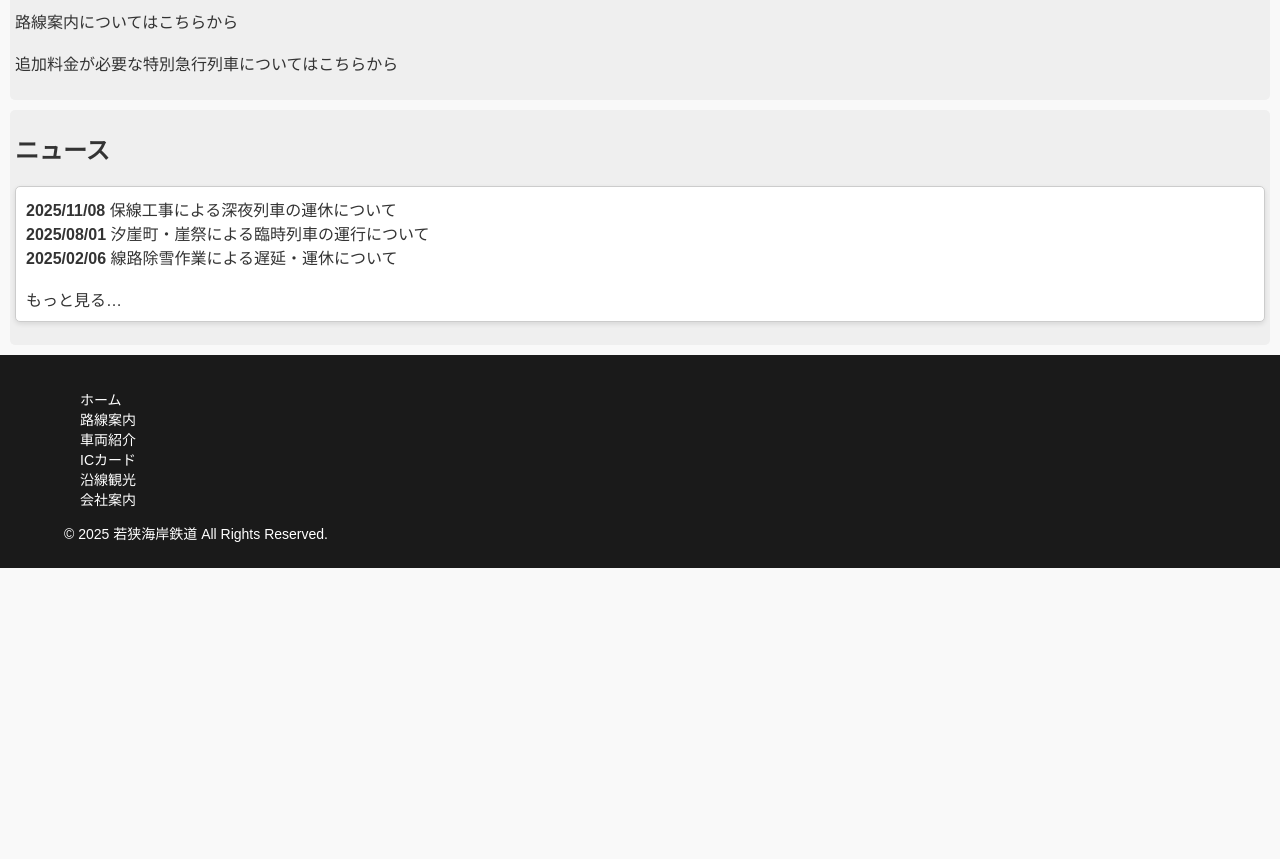
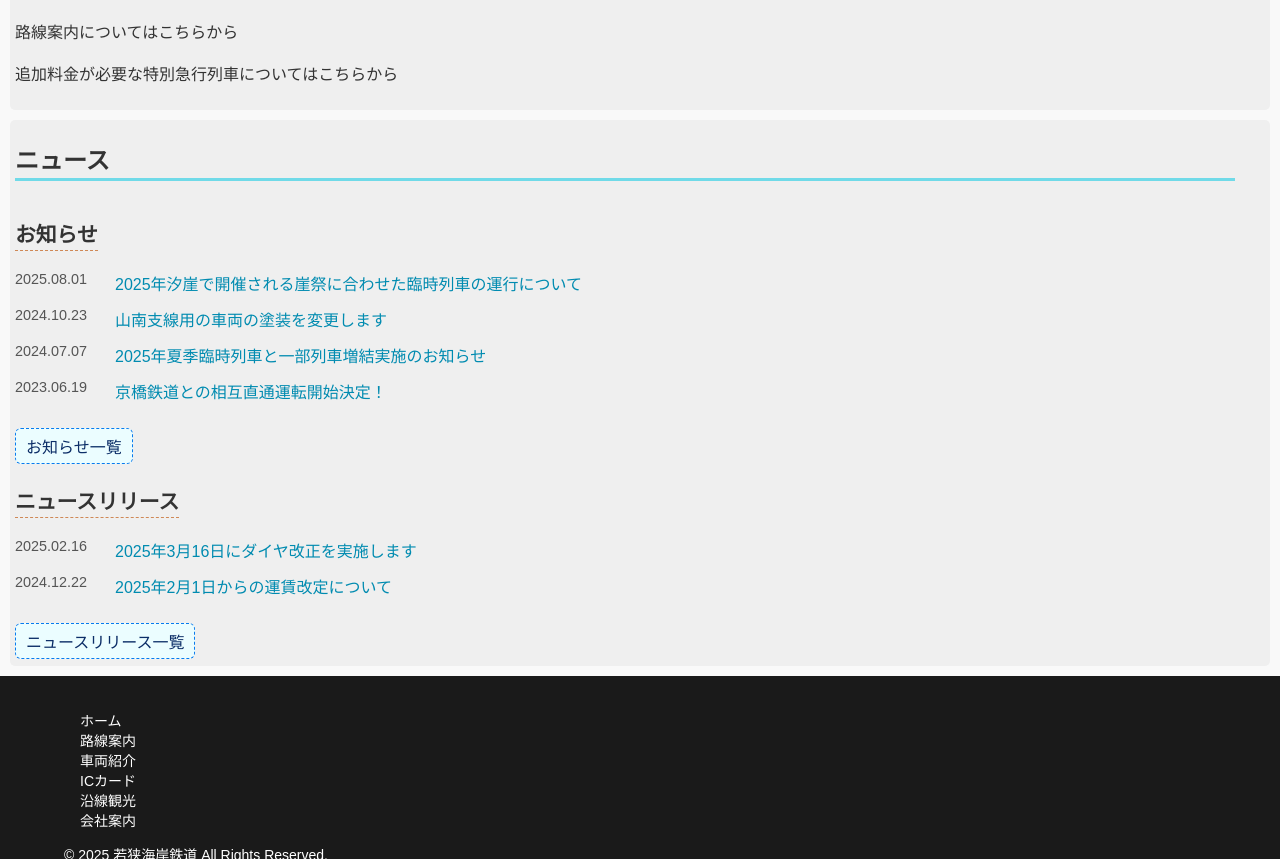
Before and after one commit to Fictional-Railway/Wakasa-Coastal-Railway, a plain HTML site: page index.html in a window 1280 px wide. Shown: the part 1920-2779 px from the top of the page. Before the commit the page ends 2488 px from the top, so only its background shows below. Drawn offline with Linux system fonts and the light colour scheme.

Commit message:
追加・修正

```diff
--- a/index.html
+++ b/index.html
@@ -135,13 +135,55 @@
     <section class="unkoujouhou">
       <div class="section-inside">
         <h2>ニュース</h2>
-        <ul class="quick-search-form3">
-          <li><strong>2025/11/08</strong> 保線工事による深夜列車の運休について</li>
-          <li><strong>2025/08/01</strong> 汐崖町・崖祭による臨時列車の運行について</li>
-          <li><strong>2025/02/06</strong> 線路除雪作業による遅延・運休について</li>
-          <li><br><a class="motto" href="./news.html">もっと見る…</a></li>
-        </ul>
-        <p></p>
+<section class="info-section">
+
+  <div class="info-block">
+    <h2 class="info-title">お知らせ</h2>
+    <ul class="info-list">
+      <li>
+        <span class="date">2025.08.01</span>
+        <a href="#">2025年汐崖で開催される崖祭に合わせた臨時列車の運行について</a>
+      </li>
+      <li>
+        <span class="date">2024.10.23</span>
+        <a href="#">山南支線用の車両の塗装を変更します</a>
+      </li>
+      <li>
+        <span class="date">2024.07.07</span>
+        <a href="#">2025年夏季臨時列車と一部列車増結実施のお知らせ</a>
+      </li>
+      <li>
+        <span class="date">2023.06.19</span>
+        <a href="#">京橋鉄道との相互直通運転開始決定！</a>
+      </li>
+    </ul>
+
+    <div class="btn-wrap">
+      <a href="#" class="more-btn">お知らせ一覧</a>
+    </div>
+  </div>
+
+
+  <div class="info-block">
+    <h3 class="info-title">ニュースリリース</h2>
+    <ul class="info-list">
+      <li>
+        <span class="date">2025.02.16</span>
+        <a href="#">2025年3月16日にダイヤ改正を実施します</a>
+      </li>
+      <li>
+        <span class="date">2024.12.22</span>
+        <a href="#">2025年2月1日からの運賃改定について</a>
+      </li>
+    </ul>
+
+    <div class="btn-wrap">
+      <a href="#" class="more-btn">ニュースリリース一覧</a>
+    </div>
+  </div>
+
+</section>
+
       </div>
     </section>
 
--- a/style.css
+++ b/style.css
@@ -186,6 +186,16 @@ body {
     padding-right: 5px;
     padding-bottom: 7px;
     padding-top: 1px;
+}
+
+.section-inside h2 {
+    font-size: 1.5rem;
+  font-weight: bold;
+  color: #333;
+  margin-bottom: 20px;
+  padding-bottom: 2px;
+  border-bottom: 3px solid #70dae8; /* 明るい青のライン */
+  margin-right: 30px;
 }
 
 
@@ -495,3 +505,80 @@ table td {
   padding: 0;
   margin: 0;
 }
+
+/* 各ブロック */
+.info-block {
+  flex: 1;
+}
+
+.info-block h2 {
+    font-size: 1.3rem;
+  font-weight: bold;
+  color: #333;
+  margin-bottom: 20px;
+  padding-bottom: 2px;
+  border-bottom: 1.5px dashed #cf8856;
+  margin-right: 30px;
+  display: inline-block;
+}
+
+/* 見出し */
+.info-title {
+  font-size: 1.3rem;
+  font-weight: bold;
+  color: #333;
+  margin-bottom: 20px;
+  padding-bottom: 2px;
+  border-bottom: 1.5px dashed #cf8856;
+  margin-right: 30px;
+  display: inline-block;
+}
+
+/* リスト */
+.info-list {
+  list-style: none;
+  padding: 0;
+  margin: 0 0 25px 0;
+}
+
+.info-list li {
+  display: flex;
+  align-items: flex-start;
+  gap: 10px;
+  margin-bottom: 12px;
+}
+
+/* 日付部分 */
+.info-list .date {
+  color: #555;
+  font-size: 0.9rem;
+  flex-shrink: 0;
+  width: 90px;
+}
+
+/* リンク部分 */
+.info-list a {
+  color: #008bb0;
+  text-decoration: none;
+}
+
+.info-list a:hover {
+  text-decoration: underline;
+}
+
+
+.more-btn {
+  display: inline-block;
+  background-color: #ebfdff;
+  border: 1.5px dashed #077bee;
+  color: #0b2d67;
+  padding: 5px 10px;
+  border-radius: 6px;
+  text-decoration: none;
+  font-weight: 585;
+  transition: 0.2s;
+}
+
+.more-btn:hover {
+  opacity: 0.8;
+}
```
